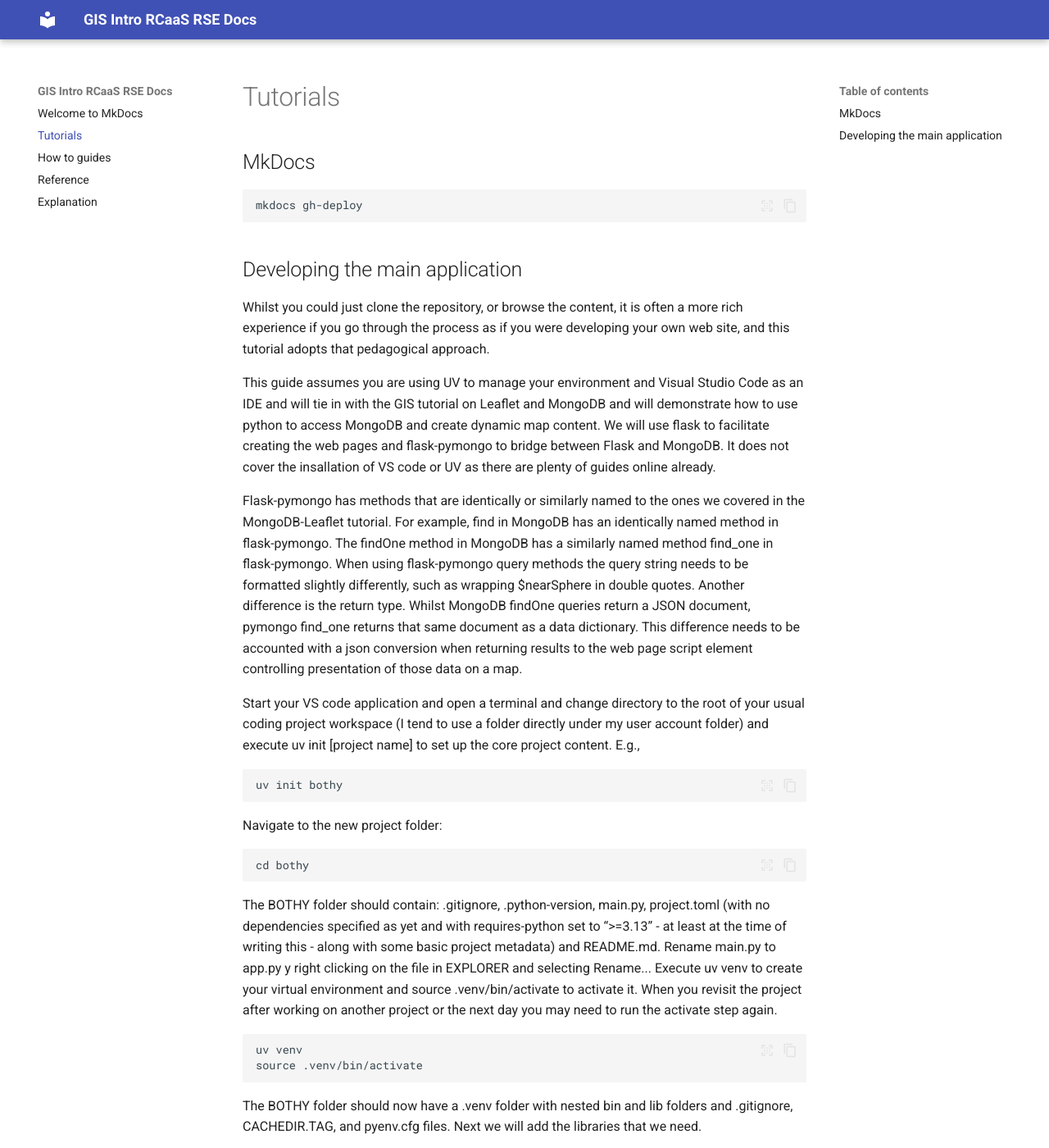
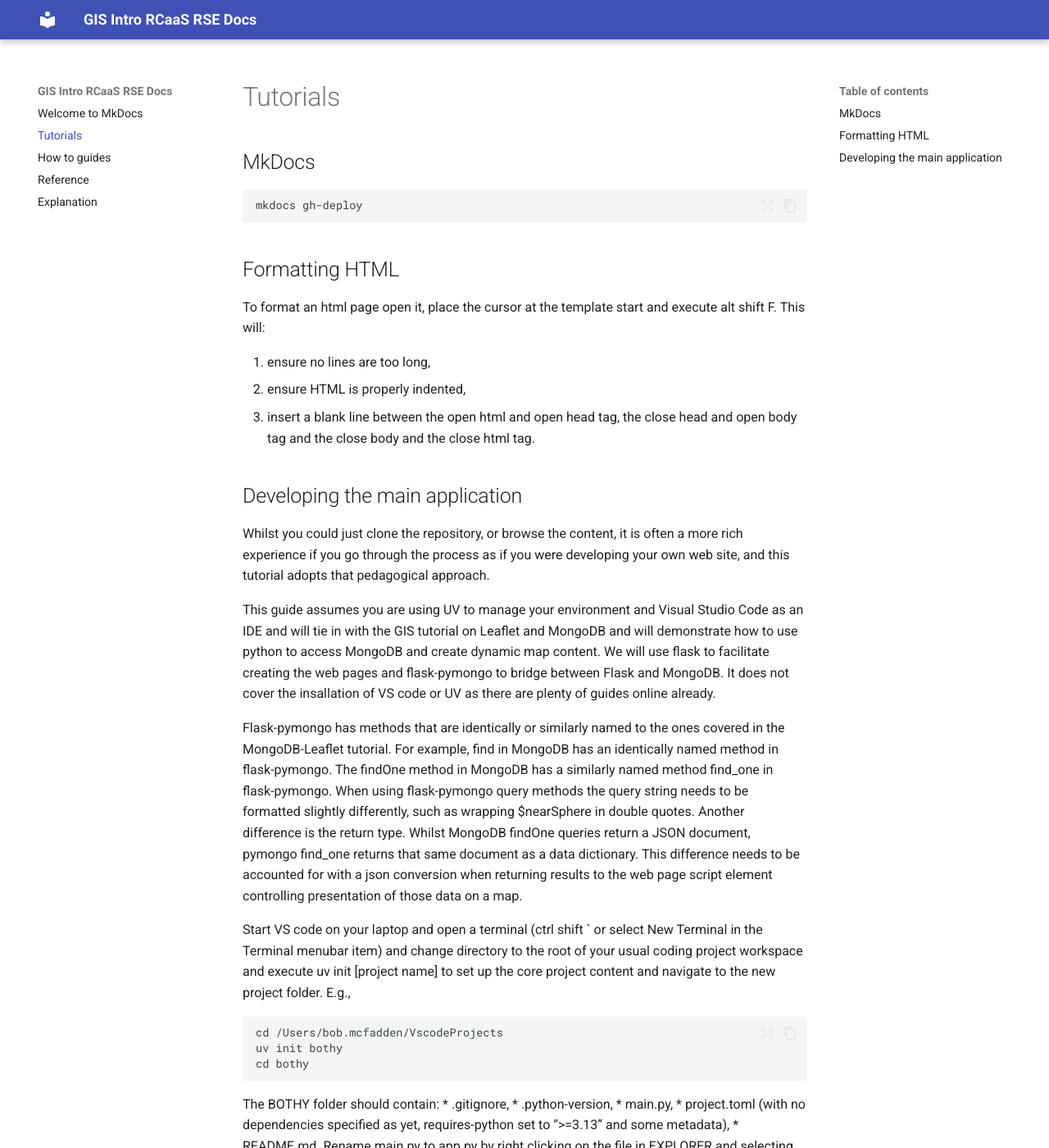
Before and after one commit to University-of-Glasgow-Public/gis-intro-rcaas-rse, an MkDocs documentation site: the page built from docs/tutorials.md, in a window 1280 px wide and 1400 px high. Shown: the whole window at 82% size. Built offline with MkDocs 1.6.1 and Material for MkDocs 9.7.7, drawn with Linux system fonts in a browser that asks for light colours; some of the changed text lies outside the part shown.

Commit message:
Added how to conntent

````diff
--- a/docs/tutorials.md
+++ b/docs/tutorials.md
@@ -2,6 +2,16 @@
 ```
 mkdocs gh-deploy
 ```
+
+## Formatting HTML
+
+To format an html page open it, place the cursor at the template start and execute alt shift F.
+This will:
+
+1. ensure no lines are too long,
+2. ensure HTML is properly indented,
+3. insert a blank line between the open html and open head tag, the close head and open body tag
+and the close body and the close html tag.
 
 ## Developing the main application
 Whilst you could just clone the repository, or browse the content, it is often a more rich experience
@@ -14,44 +24,56 @@ to access MongoDB and create dynamic map content. We will use flask to facilitat
 pages and flask-pymongo to bridge between Flask and MongoDB. It does not cover the insallation of VS
 code or UV as there are plenty of guides online already.
 
-Flask-pymongo has methods that are identically or similarly named to the ones we covered in the
+Flask-pymongo has methods that are identically or similarly named to the ones covered in the
 MongoDB-Leaflet tutorial. For example, find in MongoDB has an identically named method in flask-pymongo.
 The findOne method in MongoDB has a similarly named method find_one in flask-pymongo. When using
 flask-pymongo query methods the query string needs to be formatted slightly differently, such as
 wrapping $nearSphere in double quotes. Another difference is the return type. Whilst MongoDB findOne
 queries return a JSON document, pymongo find_one returns that same document as a data dictionary.
-This difference needs to be accounted with a json conversion when returning results to the web page
+This difference needs to be accounted for with a json conversion when returning results to the web page
 script element controlling presentation of those data on a map.
 
-Start your VS code application and open a terminal and change directory to the root of your usual
-coding project workspace (I tend to use a folder directly under my user account folder) and execute
-uv init [project name] to set up the core project content. E.g.,
+Start VS code on your laptop and open a terminal (ctrl shift ` or select New Terminal in the Terminal
+menubar item) and change directory to the root of your usual coding project workspace and execute
+uv init [project name] to set up the core project content and navigate to the new project folder. E.g.,
 
 ```
+cd /Users/bob.mcfadden/VscodeProjects
 uv init bothy
-```
-
-Navigate to the new project folder:
-
-```
 cd bothy
 ```
 
-The BOTHY folder should contain: .gitignore, .python-version, main.py, project.toml (with no dependencies specified as yet and with requires-python set to “>=3.13” - at least at the time of writing this - along with some basic project metadata) and README.md. Rename main.py to app.py y right clicking on the file in EXPLORER and selecting Rename... Execute uv venv to create your virtual environment and source .venv/bin/activate to activate it. When you revisit the project after working on another project or the next day you may need to run the activate step again.
+The BOTHY folder should contain:
+* .gitignore,
+* .python-version,
+* main.py,
+* project.toml (with no dependencies specified as yet, requires-python set to “>=3.13” and some metadata),
+* README.md.
+Rename main.py to app.py by right clicking on the file in EXPLORER and selecting Rename...
+Execute uv venv to create your virtual environment and source .venv/bin/activate to activate it.
+When you revisit the project after working on another project or the next day you may need to run the activate step again.
 
 ```
 uv venv
 source .venv/bin/activate
 ```
 
-The BOTHY folder should now have a .venv folder with nested bin and lib folders and .gitignore, CACHEDIR.TAG, and pyenv.cfg files. Next we will add the libraries that we need.
+The BOTHY folder should now have a .venv folder with
+* bin folder,
+* lib folder,
+* .gitignore,
+* CACHEDIR.TAG,
+* pyenv.cfg files.
+
+Next we will add the libraries that we need.
 
 ```
 uv add flask
 uv add flask-pymongo
 ```
 
-This will specify the necessary dependencies in the dependencies array in the toml file and add flask and flask-pymongo and their dependencies to the lib folder in your virtual environment.
+This will specify the necessary dependencies in the dependencies array in the toml file and add flask
+and flask-pymongo and their dependencies to the lib folder in your virtual environment.
 
 Modify the content of app.py file as below.
 
@@ -312,10 +334,22 @@ def results():
                            longitude=longitude, latitude=latitude, distance=distance)
 ```
 
-If you have an issue with the flask import this may be resolved by changing the interpreter to the one in your environment by opening the Command Palette(cmd+shift+p on mac or ctrl+shift+p on windows) and selecting the Python: Select Interpreter and then selecting the one in the .venv in the BOTHY folder.
+If you have an issue with the flask import this may be resolved by changing the interpreter to the one in your environment
+by opening the Command Palette(cmd+shift+p on mac or ctrl+shift+p on windows) and selecting the Python: Select Interpreter
+and then selecting the one in the .venv in the BOTHY folder.
 
-Create a template folder and add a search and results page: search.html and bothies.html, with content as shown below.
+Create a templates folder in the project root directory and within it add the following pages, copying content direct from
+the matching file in the templates folder of this repository:
+* base.html
+* view.html
+* search.html
+* addbothy.html
+* addsite.html
 
-Execute: flask run # if this fails check if your environment is active.
+Start the application (if this fails check if your environment is active).
 
-Enter this URLin the browser of your choice: http://127.0.0.1:5000/
+```
+flask run
+```
+
+Enter this URLin the browser of your choice: http://127.0.0.1:5000/view
````
Also changed, not shown: README.md (+1 -1 lines), docs/how-to-guides.md (+8 -0 lines), static/css/main.css (+9 -1 lines), docs/images/lighthouseReport.png (added), site/explanation/index.html, site/how-to-guides/index.html, site/images/lighthouseReport.png (added), site/reference/index.html, site/tutorials/index.html, 9 other files.
